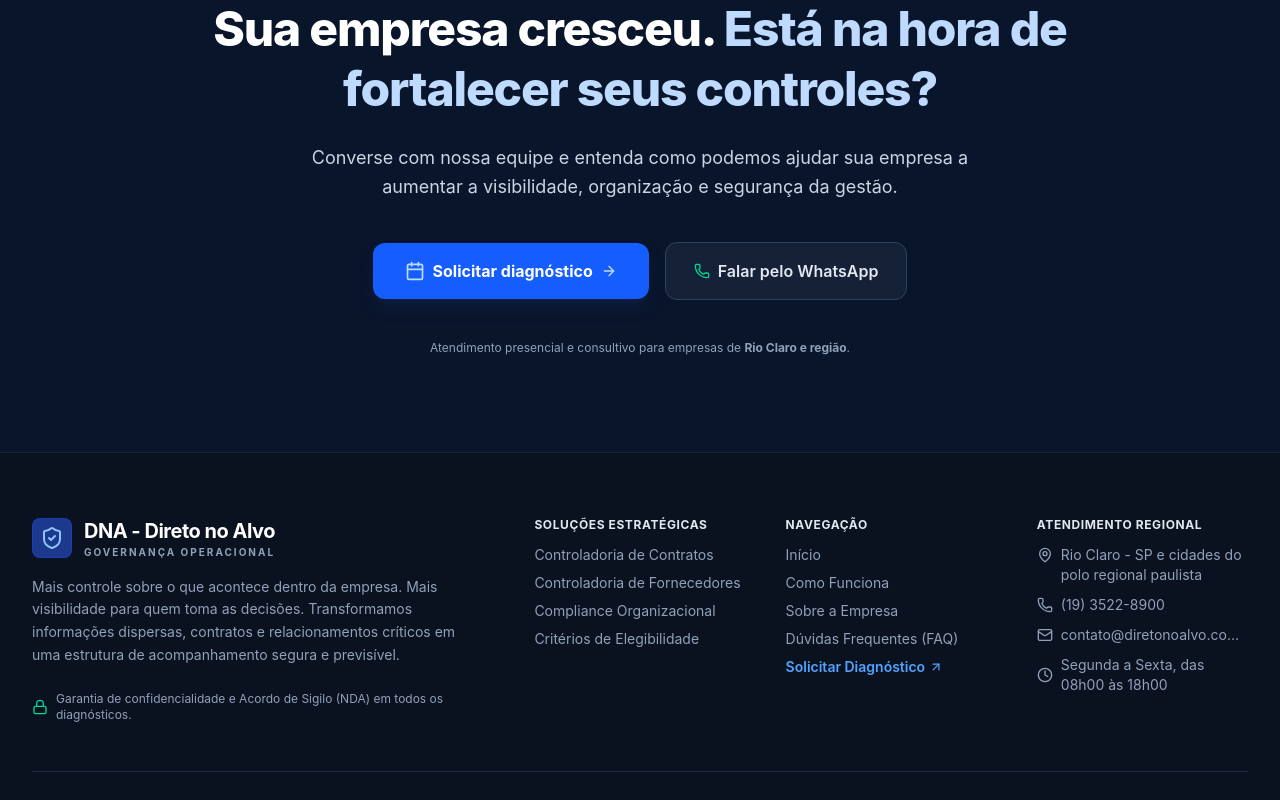
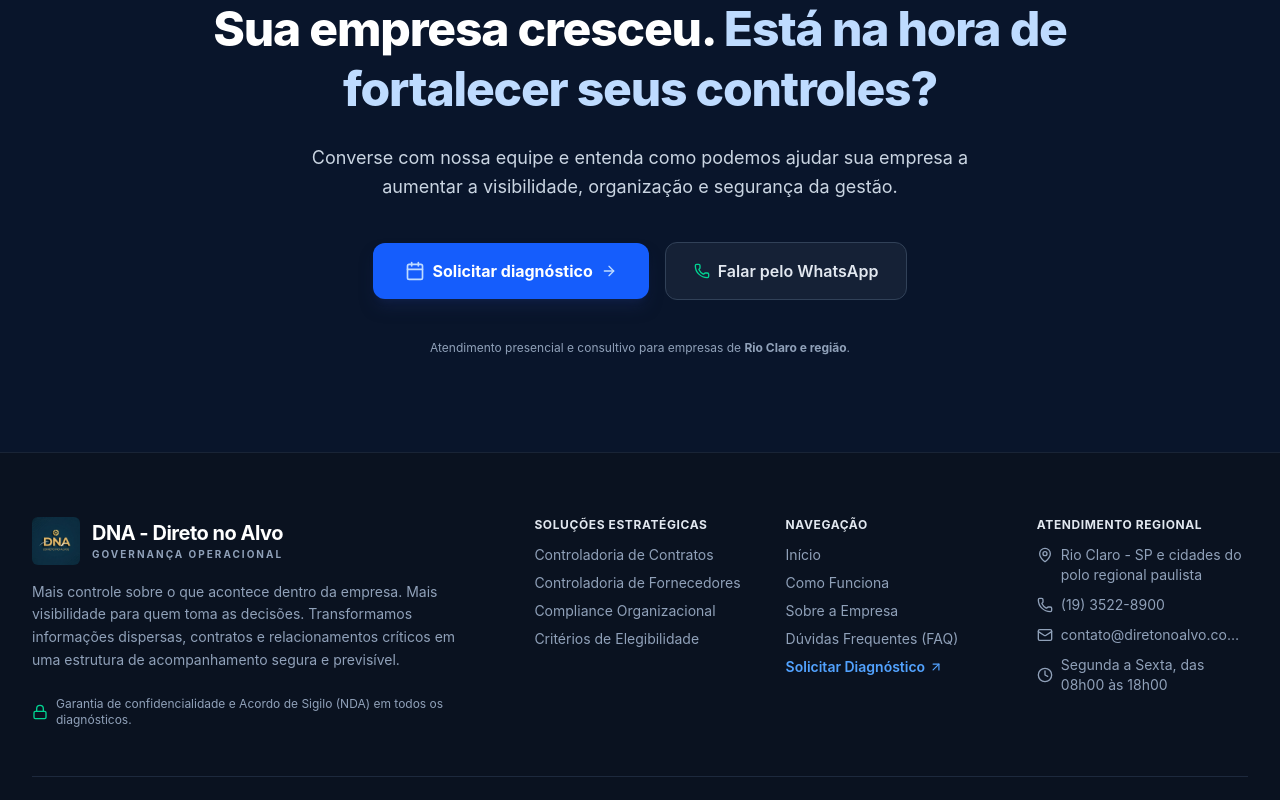
Before and after one commit to dnadiretonoalvo-rgb/DNA-Site-Controladoria, a React (Vite) app: page / in a window 1280 px wide. Shown: the part 11200-12000 px from the top of the page. Built offline with nearby package versions, Linux system fonts and the light colour scheme.

Commit message:
Adicionando logo no footer - Antigravit

```diff
--- a/src/components/Footer.tsx
+++ b/src/components/Footer.tsx
@@ -1,7 +1,8 @@
 import React from 'react';
 import { PageId } from '../types';
 import { COMPANY_INFO } from '../data/content';
-import { ShieldCheck, Phone, Mail, MapPin, Lock, ArrowUpRight, Clock } from 'lucide-react';
+import logoDNA from '../assets/logo-dna.png';
+import { Phone, Mail, MapPin, Lock, ArrowUpRight, Clock } from 'lucide-react';
 
 interface FooterProps {
   onNavigate: (page: PageId) => void;
@@ -20,17 +21,26 @@ export const Footer: React.FC<FooterProps> = ({ onNavigate, onOpenDiagnostic })
         <div className="grid grid-cols-1 md:grid-cols-2 lg:grid-cols-5 gap-10 pb-12 border-b border-slate-800">
           {/* Col 1: Brand and Concept (span 2) */}
           <div className="lg:col-span-2 space-y-4">
-            <div className="flex items-center gap-3">
-              <div className="w-10 h-10 rounded-lg bg-blue-900 flex items-center justify-center text-white border border-blue-700/50">
-                <ShieldCheck className="w-6 h-6 text-blue-300" />
+            <button
+              onClick={() => handleNav('home')}
+              className="flex items-center gap-3 text-left group cursor-pointer focus:outline-hidden"
+            >
+              <div className="flex items-center justify-center shrink-0 transition-transform group-hover:scale-105 duration-200">
+                <img
+                  src={logoDNA}
+                  alt="Logo DNA - Direto no Alvo"
+                  className="h-12 w-auto object-contain rounded-md"
+                />
               </div>
               <div>
-                <span className="font-bold text-xl tracking-tight text-white block">DNA - Direto no Alvo</span>
+                <span className="font-bold text-xl tracking-tight text-white group-hover:text-blue-300 transition-colors block">
+                  DNA - Direto no Alvo
+                </span>
                 <span className="text-[10px] uppercase font-bold tracking-[0.2em] text-slate-400 block">
                   Governança Operacional
                 </span>
               </div>
-            </div>
+            </button>
 
             <p className="text-sm text-slate-400 leading-relaxed max-w-md">
               Mais controle sobre o que acontece dentro da empresa. Mais visibilidade para quem toma as decisões. Transformamos informações dispersas, contratos e relacionamentos críticos em uma estrutura de acompanhamento segura e previsível.
```
